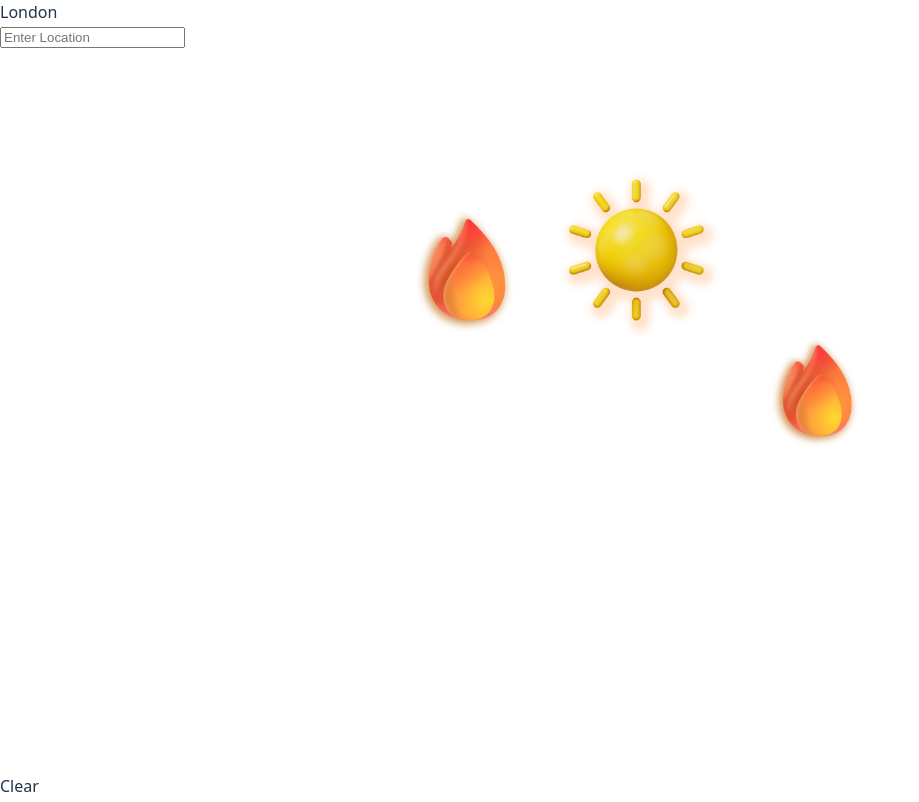
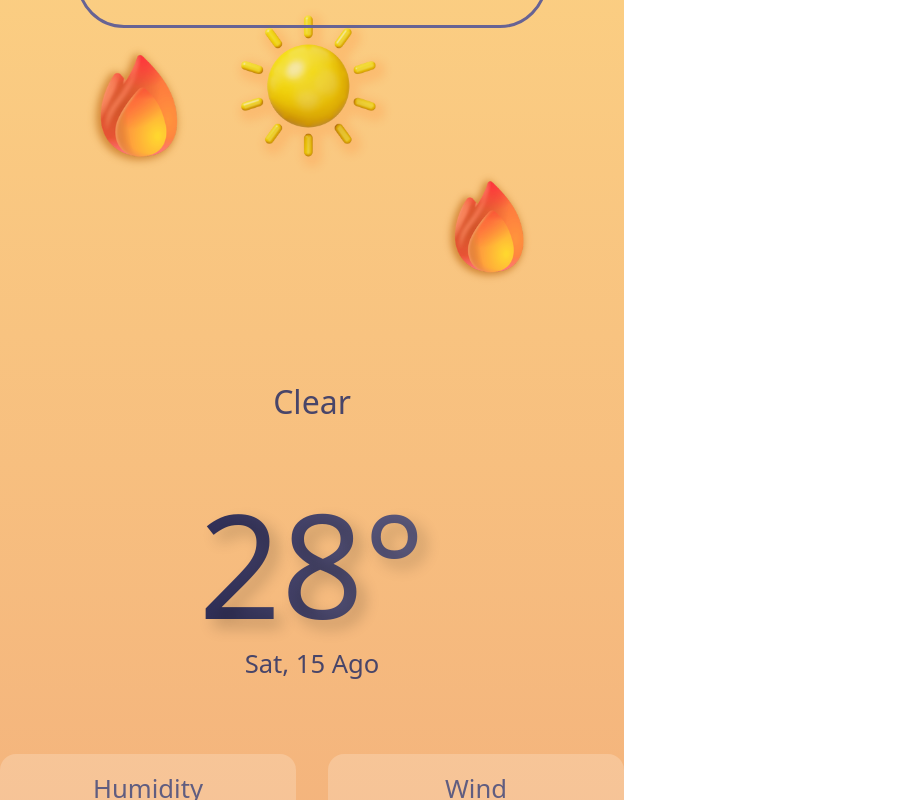
Before and after one commit to EduardoVitorInocencio/WheatherAppSenac, a React (Vite) app: page / in a window 1280 px wide. Shown: the top 802 px of the page, without its empty margins (0-919 px from the left). Built offline with nearby package versions, Linux system fonts and the light colour scheme.

Commit message:
feat: Creating useState aplication

```diff
--- a/src/App.jsx
+++ b/src/App.jsx
@@ -1,4 +1,5 @@
 import WheatherApp from "./components/WheaterApp"
+import '../src/components/WheaterApp.css'
 
 function App() {
   return (
--- a/src/components/WheaterApp.jsx
+++ b/src/components/WheaterApp.jsx
@@ -1,6 +1,14 @@
 import sunny from '../assets/images/sunny.png'
+import { useState } from 'react'
 
 const WheatherApp = () => {
+  const [location, setLocation] = useState('')
+
+  const handleInputChanges = (e) => {
+    setLocation(e.target.value)
+    console.log(location)
+  }
+
   return (
     <div className="container">
       <div className="weather-app">
@@ -14,6 +22,8 @@ const WheatherApp = () => {
             <input
               type="text"
               placeholder="Enter Location"
+              value={location}
+              onChange={handleInputChanges}
             />
             <i className="fa-solid fa-magnifying-glass"></i>
           </div>
```
